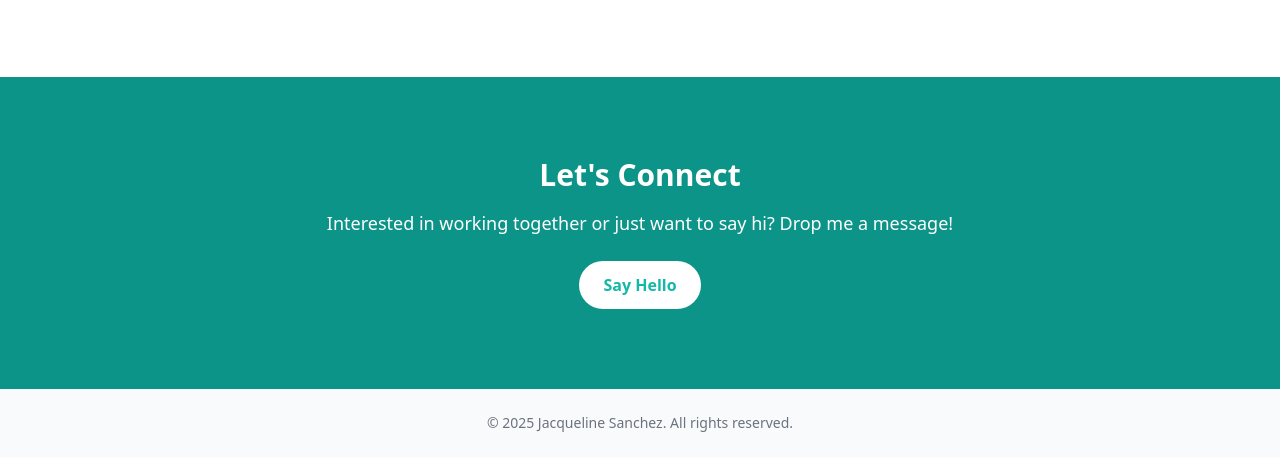
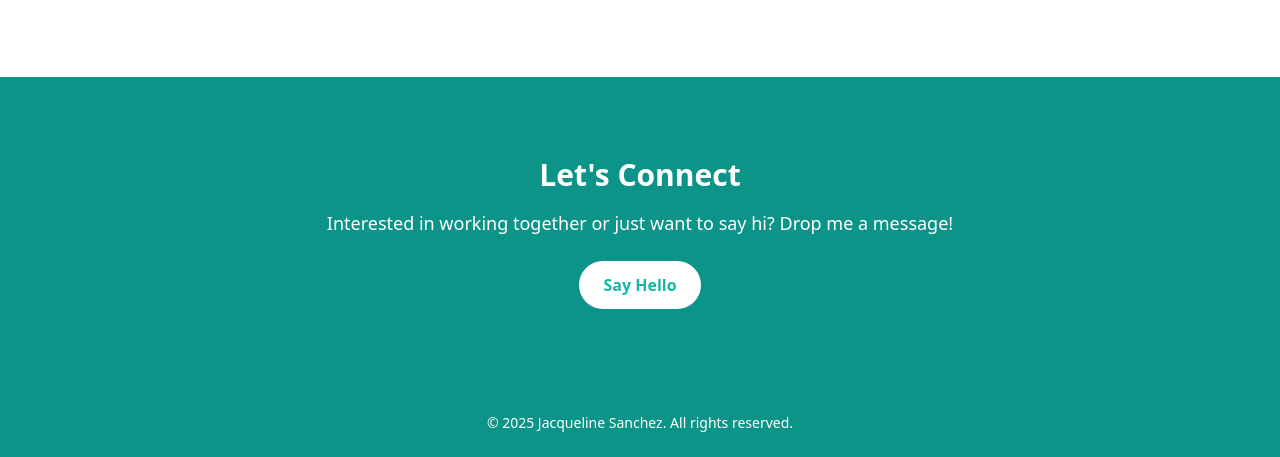
Before and after one commit to jupitersnow1/jupitersnow1.github.io, a website: page index.html in a window 1280 px wide. Shown: the part 3163-3620 px from the top of the page. Drawn offline with nearby package versions, Linux system fonts and the light colour scheme.

Commit message:
slight background color adjustement in the footer

```diff
--- a/index.html
+++ b/index.html
@@ -375,7 +375,7 @@ scheduling, and student resources into a unified platform.</p>
 
 
   <!-- footer -->
-  <footer class="text-center text-sm text-gray-500 py-6">
+  <footer class="text-center text-sm bg-teal-600 text-white py-6">
     © 2025 Jacqueline Sanchez. All rights reserved.
   </footer>
 
```
